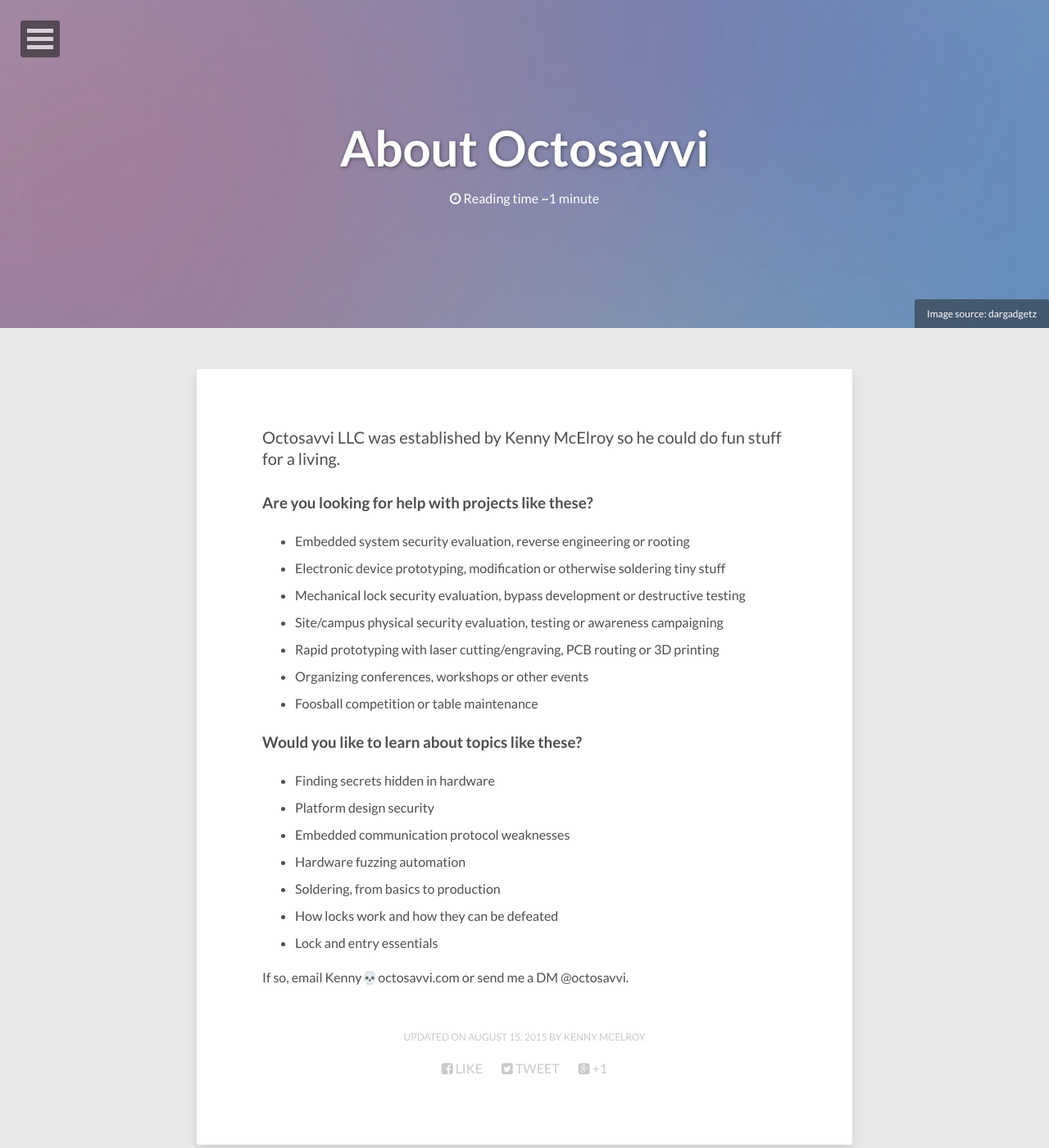
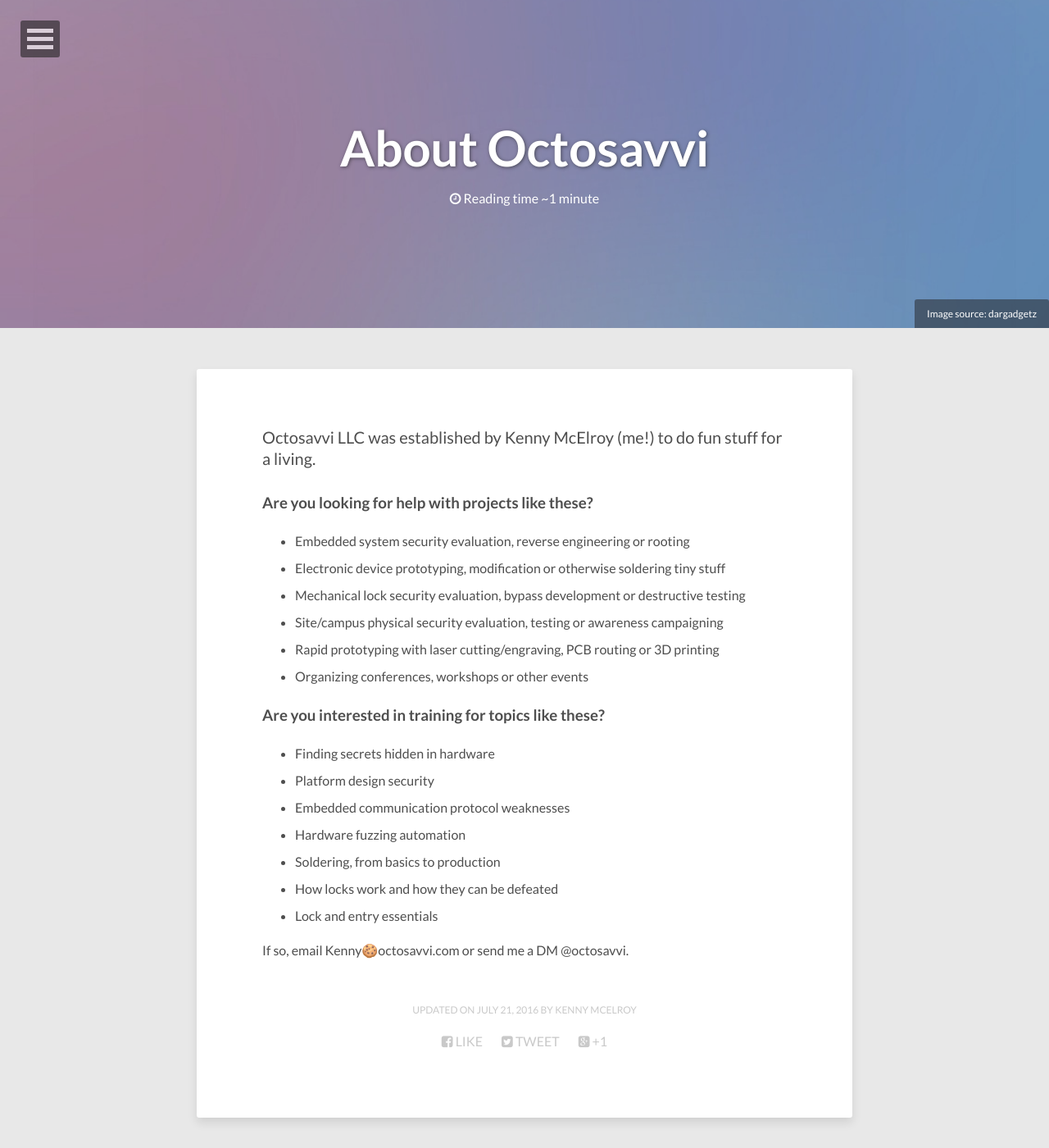
Before and after one commit to octosavvi/octosavvi.github.io, a Jekyll site: the page built from about/index.md, in a window 1280 px wide and 1400 px high. Shown: the whole window at 82% size. Built offline with Jekyll 4.4.1, drawn with Linux system fonts in a browser that asks for light colours; nearby versions of some CDN libraries; emoji names are drawn with the system emoji font.

Commit message:
Who am I today?

```diff
--- a/about/index.md
+++ b/about/index.md
@@ -6,10 +6,10 @@ image:
   credit: dargadgetz
   creditlink: http://www.dargadgetz.com/ios-7-abstract-wallpaper-pack-for-iphone-5-and-ipod-touch-retina/
 comments: false
-modified: 2015-8-15
+modified: 2016-7-21
 ---
 
-Octosavvi LLC was established by Kenny McElroy so he could do fun stuff for a living.
+Octosavvi LLC was established by Kenny McElroy (me!) to do fun stuff for a living.
 
 ### Are you looking for help with projects like these?
 
@@ -19,9 +19,8 @@ Octosavvi LLC was established by Kenny McElroy so he could do fun stuff for a li
 * Site/campus physical security evaluation, testing or awareness campaigning
 * Rapid prototyping with laser cutting/engraving, PCB routing or 3D printing
 * Organizing conferences, workshops or other events
-* Foosball competition or table maintenance
 
-### Would you like to learn about topics like these?
+### Are you interested in training for topics like these?
 
 * Finding secrets hidden in hardware
 * Platform design security
@@ -31,4 +30,4 @@ Octosavvi LLC was established by Kenny McElroy so he could do fun stuff for a li
 * How locks work and how they can be defeated
 * Lock and entry essentials
 
-If so, email Kenny:skull:octosavvi.com or send me a DM @octosavvi.
+If so, email Kenny:cookie:octosavvi.com or send me a DM @octosavvi.
```
